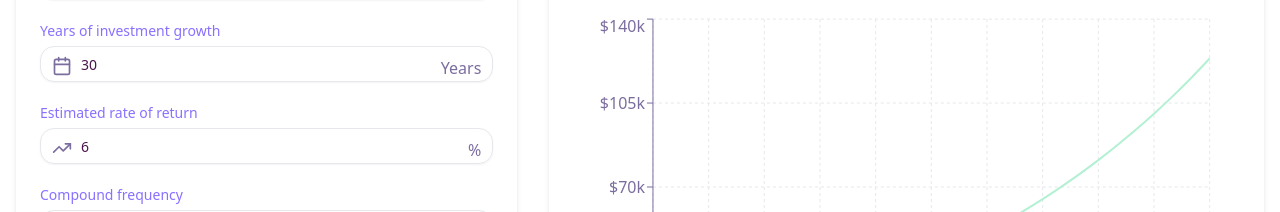
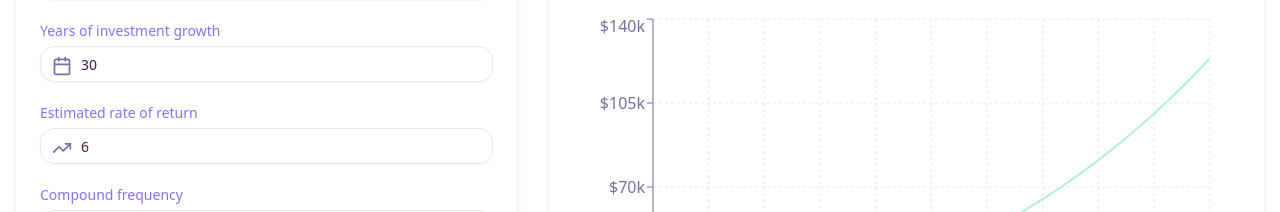
Before and after one commit to Boost-Panda/investment-calculator, a Next.js app: page / in a window 1280 px wide. Shown: the part 242-454 px from the top of the page. Built offline with nearby package versions, Linux system fonts and the light colour scheme.

Commit message:
Remove percentage and years labels from input fields

```diff
--- a/components/investment-calculator.tsx
+++ b/components/investment-calculator.tsx
@@ -130,7 +130,6 @@ export default function InvestmentCalculator() {
                   onChange={(e) => setYears(Number(e.target.value))}
                   className="pl-10 border-input focus:ring-primary"
                 />
-                <span className="absolute right-3 top-2.5 text-muted-foreground">Years</span>
               </div>
             </div>
             <div className="space-y-2">
@@ -146,7 +145,6 @@ export default function InvestmentCalculator() {
                   onChange={(e) => setRate(Number(e.target.value))}
                   className="pl-10 border-input focus:ring-primary"
                 />
-                <span className="absolute right-3 top-2.5 text-muted-foreground">%</span>
               </div>
             </div>
             <div className="space-y-2">
```
